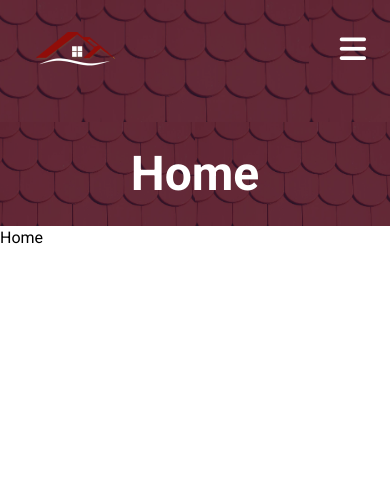
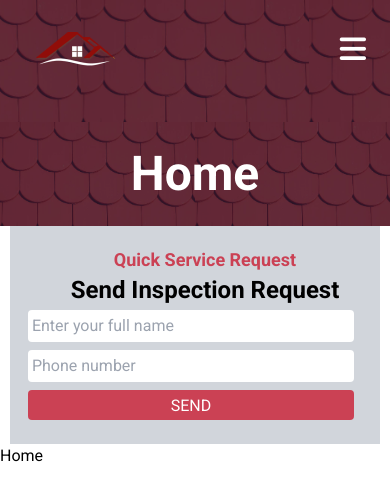
Before and after one commit to yousufatef/roofing-agency, a React (Vite) app: page / in a window 390 px wide. Shown: the top 500 px of the page. Built offline with nearby package versions, Linux system fonts and the light colour scheme.

Commit message:
Create Quick Service Request Bar and make responsive 100%

```diff
--- /dev/null
+++ b/src/components/ServiceRequest.tsx
@@ -0,0 +1,17 @@
+const ServiceRequest = () => {
+  return (
+    <div className="bg-gray-300 flex w-[95%] min-h-[130px] m-auto  max-lg:flex-col">
+        <div className="ml-2 pl-3  max-lg:text-center lg:m-auto max-lg:mt-[20px]">
+            <h4 className="text-mainColor font-bold text-lg">Quick Service Request</h4>
+            <h2 className="font-bold text-2xl">Send Inspection Request</h2>
+        </div>
+        <div className="flex text-center flex-1 justify-center items-center pr-2 max-sm:flex-col mb-5">
+            <input type="text" placeholder="Enter your full name" className="m-1 p-1 w-[230px] outline-none max-sm:w-[90%] rounded"/>
+            <input type="text" placeholder="Phone number" className="m-1 p-1 w-[230px] outline-none max-sm:w-[90%] rounded"/>
+            <button type="button" onClick={()=>  location.reload()} className="m-1 p-1 w-[80px] h-[30px] bg-mainColor hover:opacity-[0.9] text-white text-center outline-none max-sm:w-[90%] rounded">SEND</button>
+        </div>
+    </div>
+  )
+}
+
+export default ServiceRequest
--- a/src/pages/Home.tsx
+++ b/src/pages/Home.tsx
@@ -1,9 +1,11 @@
 import PageHeader from "../components/PageHeader"
+import ServiceRequest from "../components/ServiceRequest"
 
 const Home = () => {
   return (
     <div>
       <PageHeader pageName={"Home"}/>
+      <ServiceRequest/>
       <h5>Home</h5>
     </div>
   )
--- a/tailwind.config.js
+++ b/tailwind.config.js
@@ -7,7 +7,8 @@ export default {
   theme: {
     extend: {
       colors:{
-        borderColor: "rgba(255,255,255,0.12)"
+        borderColor: "rgba(255,255,255,0.12)",
+        mainColor: "#cb4154"
       }
     },
   },
```
